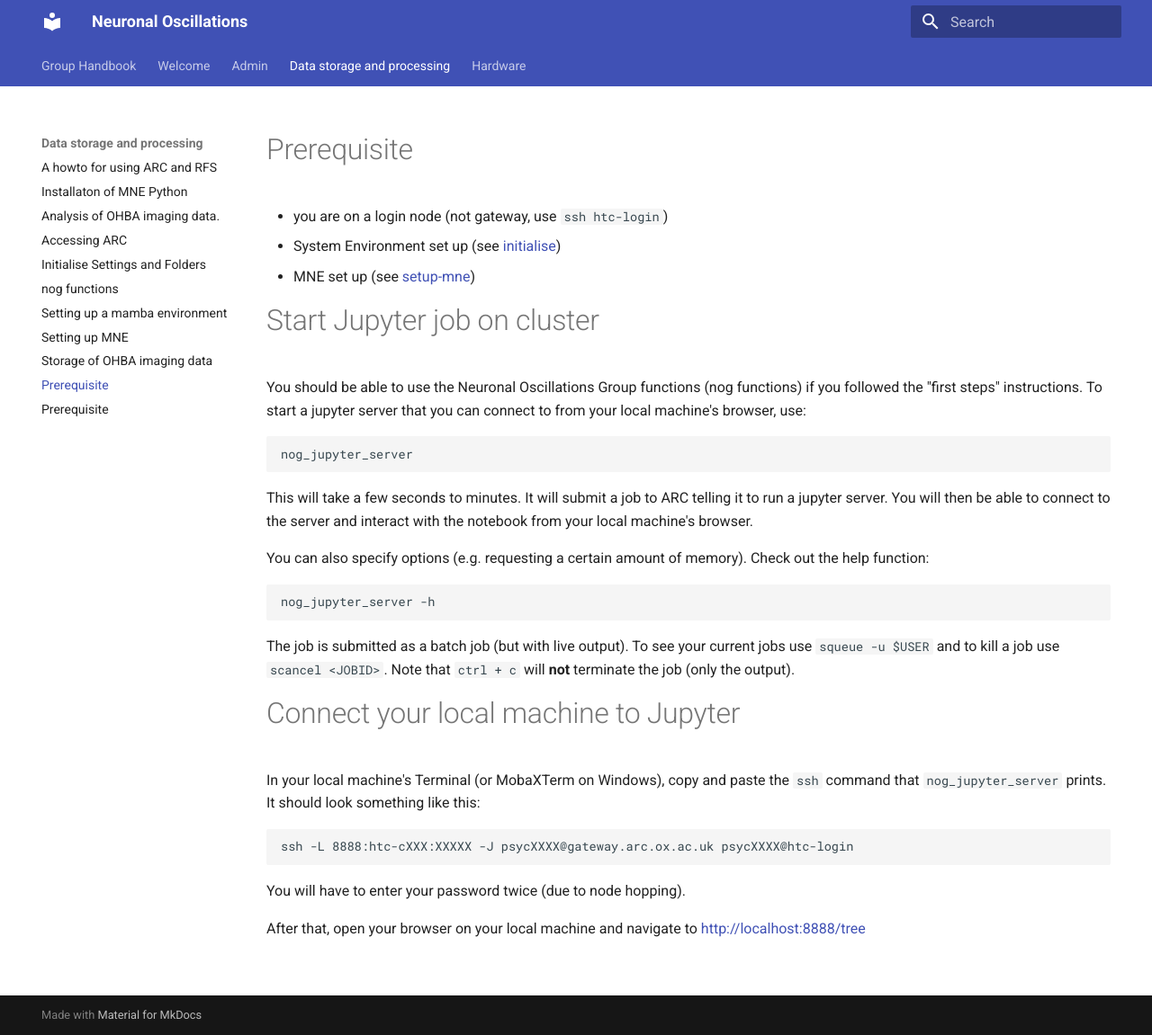
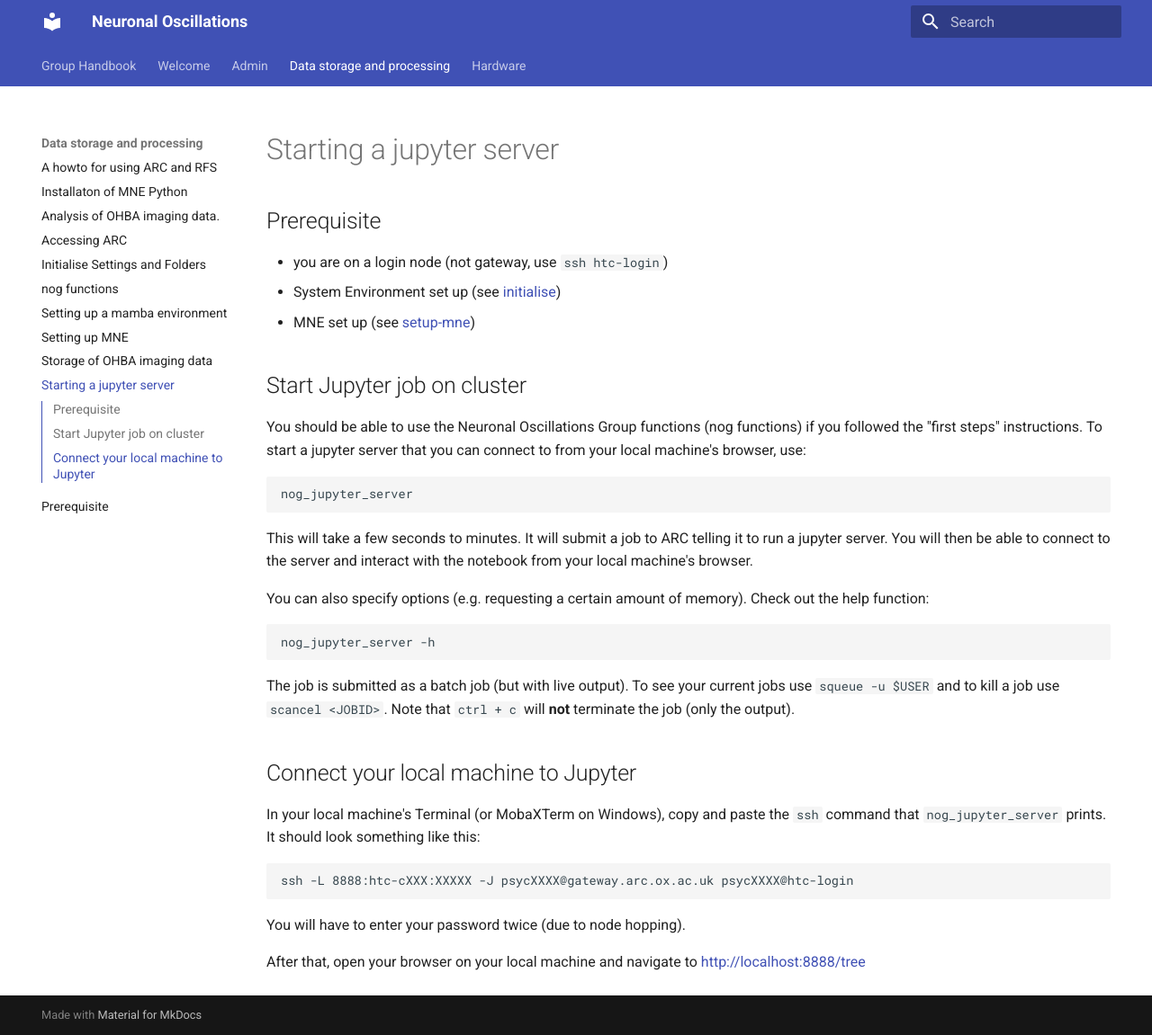
Before and after one commit to Neuronal-Oscillations/group-handbook, an MkDocs documentation site: the page built from docs/data-storage-and-processing/using-jupyter.md, in a window 1280 px wide and 1151 px high. Shown: the whole window at 90% size. Built offline with MkDocs 1.6.1 and Material for MkDocs 9.7.7, drawn with Linux system fonts in a browser that asks for light colours.

Commit message:
Update using-jupyter.md

```diff
--- a/docs/data-storage-and-processing/using-jupyter.md
+++ b/docs/data-storage-and-processing/using-jupyter.md
@@ -1,9 +1,10 @@
-# Prerequisite
+# Starting a jupyter server
+## Prerequisite
 - you are on a login node (not gateway, use `ssh htc-login`)
 - System Environment set up (see [initialise](initialise.md))
 - MNE set up (see [setup-mne](setup-mne.md))
 
-# Start Jupyter job on cluster
+## Start Jupyter job on cluster
 
 You should be able to use the Neuronal Oscillations Group functions (nog functions) if you followed the "first steps" instructions. To start a jupyter server that you can connect to from your local machine's browser, use:
 
@@ -21,7 +22,7 @@ nog_jupyter_server -h
 
 The job is submitted as a batch job (but with live output). To see your current jobs use `squeue -u $USER` and to kill a job use `scancel <JOBID>`. Note that `ctrl + c` will **not** terminate the job (only the output).
 
-# Connect your local machine to Jupyter
+## Connect your local machine to Jupyter
 
 In your local machine's Terminal (or MobaXTerm on Windows), copy and paste the `ssh` command that `nog_jupyter_server` prints. It should look something like this:
 
```
